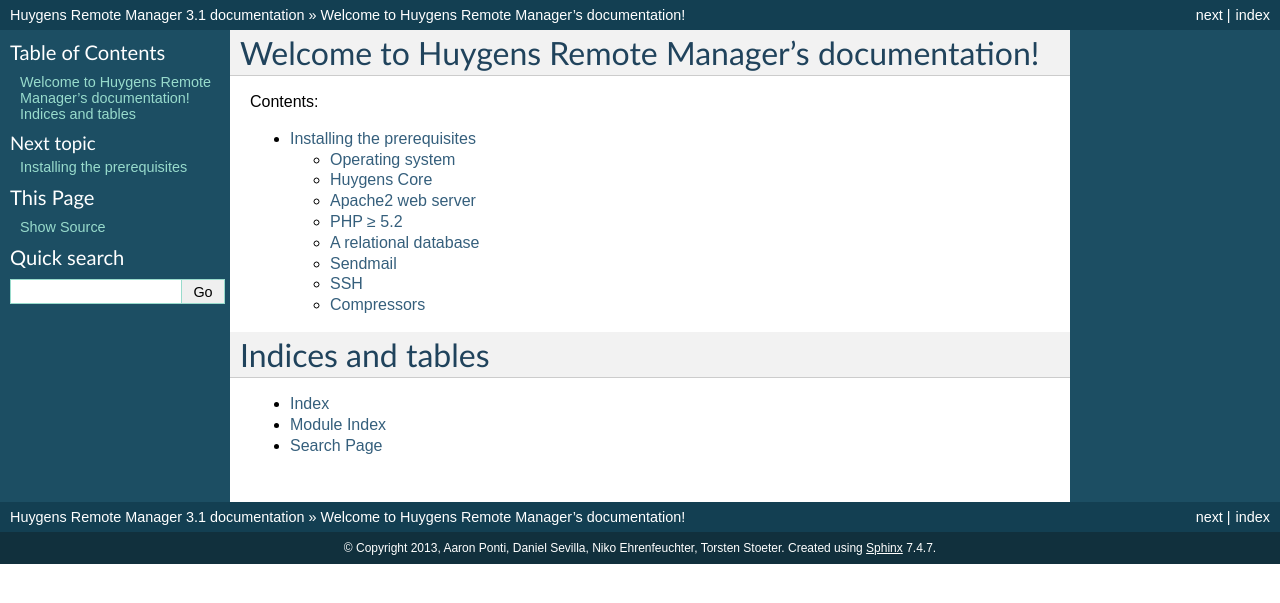
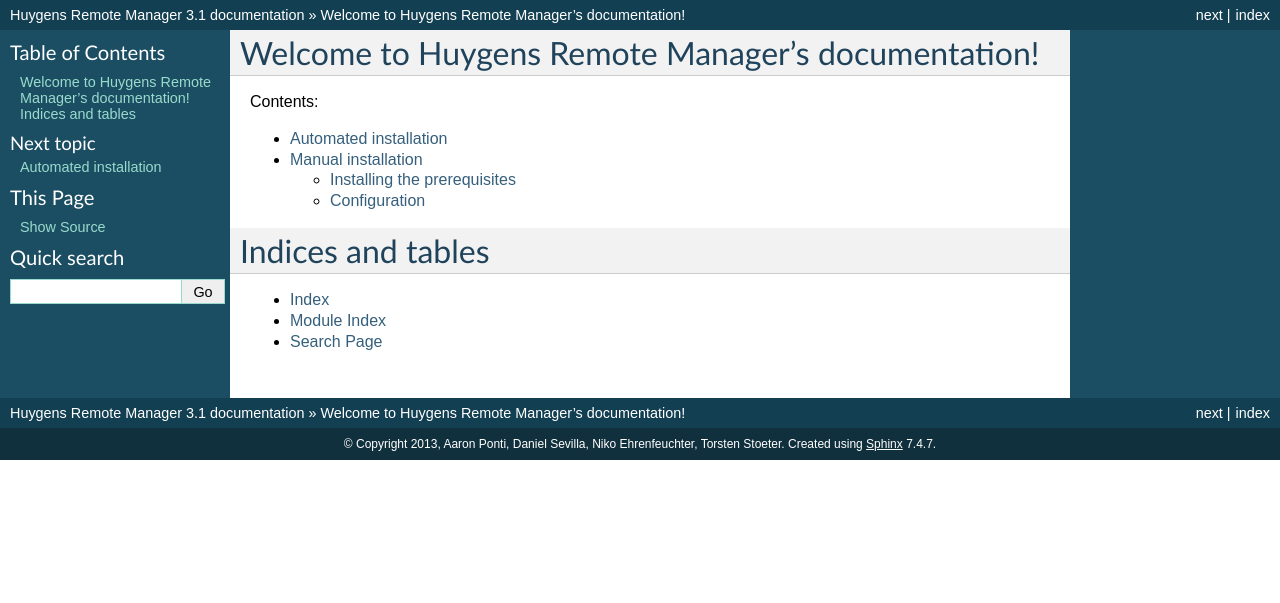
Before and after one commit to aarpon/hrm_docs, a Sphinx documentation site: the page built from docs/index.rst, in a window 1280 px wide. Shown: the top 603 px of the page. Built offline with Sphinx 7.4.7, drawn with Linux system fonts in a browser that asks for light colours.

Commit message:
Set initial documentation hierarchy.

```diff
--- /dev/null
+++ b/docs/configuration.rst
@@ -0,0 +1,5 @@
+.. include:: global_directives.inc
+
+*************
+Configuration
+*************
--- a/docs/index.rst
+++ b/docs/index.rst
@@ -11,7 +11,8 @@
 .. toctree::
    :maxdepth: 2
 
-   prerequisites
+   script_install
+   manual_install
 
 
 Indices and tables
--- /dev/null
+++ b/docs/manual_install.rst
@@ -0,0 +1,13 @@
+.. include:: global_directives.inc
+
+*******************
+Manual installation
+*******************
+
+Contents:
+
+.. toctree::
+   :maxdepth: 2
+
+   prerequisites
+   configuration
--- /dev/null
+++ b/docs/script_install.rst
@@ -0,0 +1,5 @@
+.. include:: global_directives.inc
+
+**********************
+Automated installation
+**********************
```
